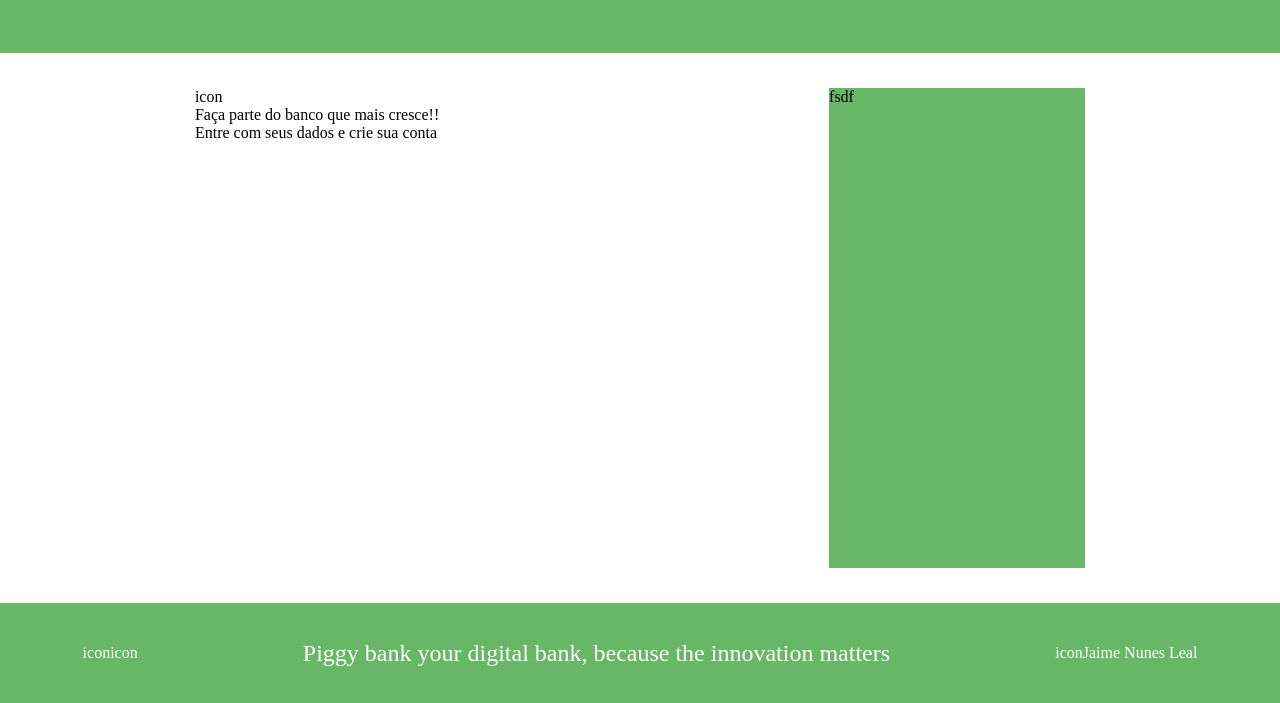
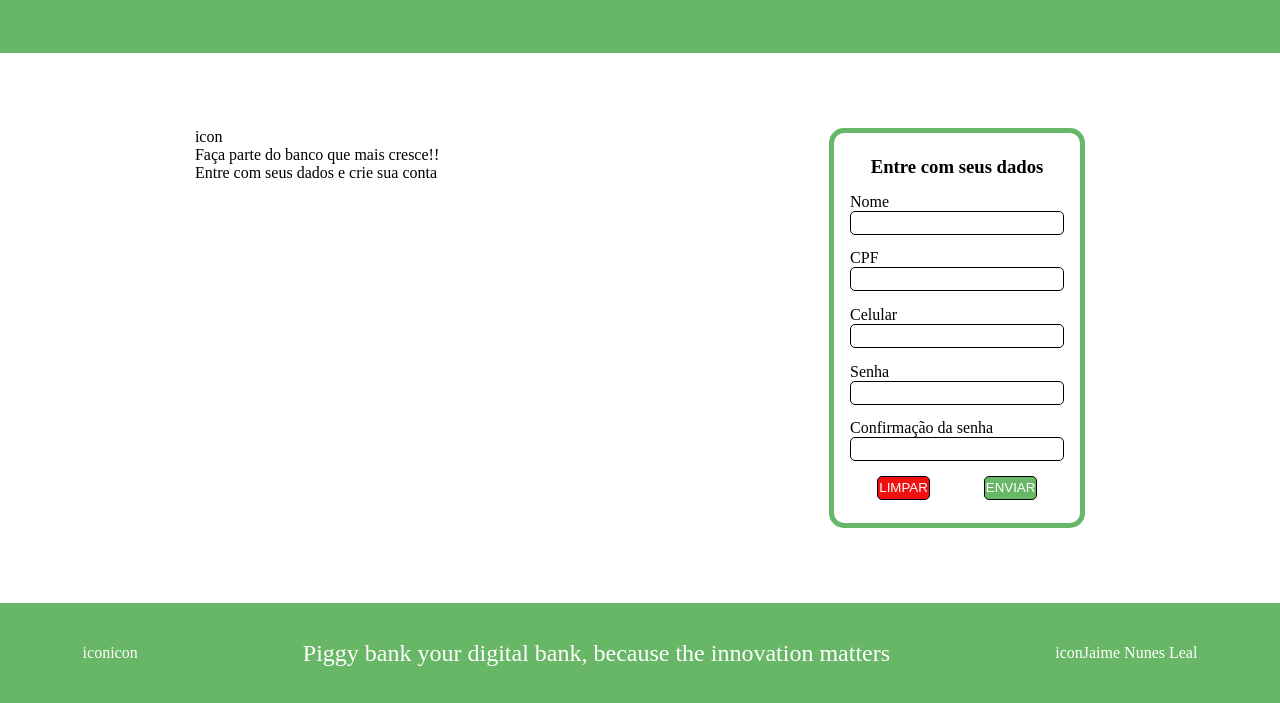
Before and after one commit to jaimenunes/DEVinhouse_bank_account, a plain HTML site: page index.html in a window 1280 px wide. Shown: the part 97-800 px from the top of the page. Drawn offline with Linux system fonts and the light colour scheme.

Commit message:
Add Forms to the page

```diff
--- a/index.html
+++ b/index.html
@@ -34,7 +34,31 @@
         </section>
         <section>
             <form>
-                fsdf
+                <h3>Entre com seus dados</h3>
+                <div>
+                    <label for="">Nome</label>
+                        <input type="text">
+                </div>
+                <div>
+                    <label for="">CPF</label>
+                        <input type="text">
+                </div>
+                <div>
+                    <label for="">Celular</label>
+                        <input type="text">
+                </div>
+                <div>
+                    <label for="">Senha</label>
+                        <input type="text">
+                </div>
+                <div>
+                    <label for="">Confirmação da senha</label>
+                        <input type="text">
+                </div>
+                <div class="btn-form">
+                    <input value="LIMPAR" type="button">
+                    <input value="ENVIAR" type="button">
+                </div>
             </form>
         </section>
     </main>
--- a/styles.css
+++ b/styles.css
@@ -1,6 +1,7 @@
 :root {
   --green-primary: #68b766;
   --white: #fff;
+  --red: rgb(241, 16, 16);
 }
 
 /* =============== GLOBAL ==================== */
@@ -70,9 +71,58 @@ main {
 
 form{
   width: 20vw;
-  height: 60vh;
+  height: 50vh;
+  background-color: var(--white);
+  border: 5px solid var(--green-primary);
+  border-radius: 15px;
+  text-align: center;
+  padding: 1rem;
+  display: flex;
+  flex-direction: column;
+  justify-content: space-around;
+}
+
+form div{
+  display: flex;
+  flex-direction: column;
+  text-align: start;
+}
+
+form input{
+  height: 1.5rem;
+  border-radius: 5px;
+  border: 1px solid black;
+}
+
+.wrong{
+  border: 1px solid var(--red);
+}
+
+.btn-form{
+  display: flex;
+  flex-direction: row;
+  justify-content: space-around;
+}
+
+.btn-form input{
+  width: 25%;
+  color: var(--white);
+  cursor: pointer;
+}
+
+.btn-form input[value="ENVIAR"]{
   background-color: var(--green-primary);
+
 }
+
+.btn-form input[value="LIMPAR"]{
+  background-color: var(--red);
+}
+
+.btn-form input[value="ENVIAR"]:active, .btn-form input[value="LIMPAR"]:active{
+  opacity: 0.5;
+}
+/* ============== FOOTER ================= */
 footer {
   width: 100%;
   min-height: 100px;
```
